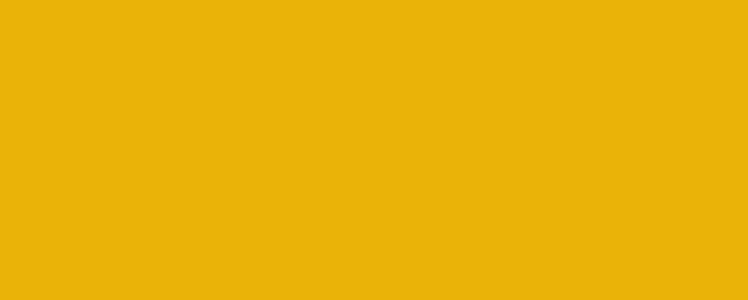
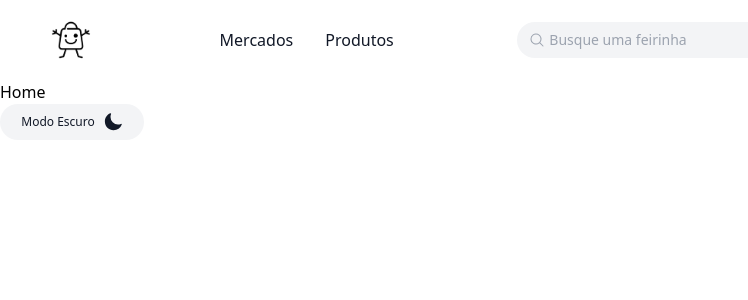
Before and after one commit to julioa-adl/feirinha, a React (Vite) app: page / in a window 1280 px wide. Before the commit this address had no page. Shown: the top 300 px of the page, without its empty margins (0-748 px from the left). Built offline with nearby package versions, Linux system fonts and the light colour scheme.

Commit message:
feat: private routes

```diff
--- a/src/App.tsx
+++ b/src/App.tsx
@@ -1,14 +1,41 @@
+import { useEffect } from 'react';
 import { BrowserRouter, Route, Routes } from 'react-router-dom';
+import Provider from './context/myProvider';
 import Login from './pages/Login';
 import Register from './pages/Register';
+import Home from './pages/Home';
+
+import PrivateRouter from './PrivateRouter';
 
 const App = () => {
+  const systemPreference = window.matchMedia('(prefers-color-scheme: dark)').matches;
+  const pageClasses = document.documentElement.classList;
+
+  useEffect(() => {
+    const localTheme = localStorage.getItem('theme');
+    if (!localTheme) return localStorage.setItem('theme', JSON.stringify(`${systemPreference && 'dark'}`));
+    if (localTheme !== null) {
+      if (JSON.parse(localTheme) !== 'dark') {
+        pageClasses.remove('dark');
+      } else {
+        pageClasses.add('dark');
+      }
+      return
+    }
+    systemPreference && pageClasses.add('dark');
+  }, []);
+
   return (
     <BrowserRouter>
-      <Routes>
-        <Route path={"/login"} element = { <Login /> }/>
-        <Route path={"/register"} element = { <Register /> }/>
-      </Routes>
+      <Provider>
+        <Routes>
+          <Route path={"/login"} element = { <Login /> }/>
+          <Route path={"/register"} element = { <Register /> }/>
+          <Route element = { <PrivateRouter /> }>
+            <Route path={"/"} element = { <Home /> }/>
+          </Route>
+        </Routes>
+      </Provider>
     </BrowserRouter>
   )
 }
--- /dev/null
+++ b/src/PrivateRouter.tsx
@@ -0,0 +1,23 @@
+import { Outlet, useNavigate } from 'react-router-dom';
+import { useEffect } from 'react';
+// import { Navigate } from "react-router-dom";
+// import context from './context/myContext';
+import { revalidateToken } from './helpers/httpClient';
+
+const PrivateRouter = () => {
+  const history = useNavigate();
+
+  const auth = async () => {
+    // const res = await revalidateToken();
+    // console.log(res)
+    // if (!res) return history('login')
+  }
+
+  useEffect(() => {
+    auth();
+  })
+
+  return <Outlet />
+}
+
+export default PrivateRouter;
--- /dev/null
+++ b/src/components/Navigator.tsx
@@ -0,0 +1,37 @@
+import logo from '../assets/feirinha-icon.png';
+import { Link } from 'react-router-dom';
+import { MagnifyingGlassIcon } from '@heroicons/react/24/solid';
+
+const Navigator = () => {
+  return(
+    <div className='flex justify-between items-center w-2/3 px-12 py-4'>
+      <img
+        className='h-12 dark:invert'
+        src={ logo }
+        alt="logo"
+      />
+      <div className='flex justify-between gap-8'>
+        <Link
+          to='login'
+          className='text-gray-900 hover:text-yellow-500 dark:text-gray-100 dark:hover:text-blue-400'
+        >Mercados</Link>
+        <Link
+          to='login'
+          className='text-gray-900 hover:text-yellow-500 dark:text-gray-100 dark:hover:text-blue-400'
+        >Produtos</Link>
+      </div>
+      <div className='relative'>
+        <MagnifyingGlassIcon
+          className='h-4 absolute text-gray-400 top-2.5 left-3'
+        />
+        <input
+          type="text"
+          placeholder='Busque uma feirinha'
+          className='rounded-full text-sm px-4 pl-8 py-2 w-72 bg-gray-100 focus:outline-none'
+        />
+      </div>
+    </div>
+  )
+}
+
+export default Navigator;
--- a/src/components/ToggleTheame.tsx
+++ b/src/components/ToggleTheame.tsx
@@ -1,23 +1,7 @@
 import { MoonIcon, SunIcon } from '@heroicons/react/24/solid';
-import { useEffect } from 'react';
 
 function ToggleTheme() {
-  const systemPreference = window.matchMedia('(prefers-color-scheme: dark)').matches;
   const pageClasses = document.documentElement.classList;
-
-
-  useEffect(() => {
-    const localTheme = localStorage.getItem('theme');
-    if (localTheme !== null) {
-      if (JSON.parse(localTheme) !== 'dark') {
-        pageClasses.remove('dark');
-      } else {
-        pageClasses.add('dark');
-      }
-      return
-    }
-    systemPreference && pageClasses.add('dark');
-  }, []);
 
   const toggle = () => {
     const localTheme = localStorage.getItem('theme');
--- /dev/null
+++ b/src/context/myContext.tsx
@@ -0,0 +1,5 @@
+import { createContext } from 'react';
+
+const context = createContext();
+
+export default context;
--- /dev/null
+++ b/src/context/myProvider.tsx
@@ -0,0 +1,18 @@
+import { useMemo, useEffect } from 'react';
+import MyContext from './myContext';
+
+function Provider({ children }) {
+  const teste = false
+
+  const contextValue = useMemo(() => ({
+    teste,
+  }), []);
+
+  return (
+    <MyContext.Provider value={ contextValue }>
+      {children}
+    </MyContext.Provider>
+  );
+}
+
+export default Provider;
--- a/src/helpers/httpClient.ts
+++ b/src/helpers/httpClient.ts
@@ -1,6 +1,6 @@
 import axios from 'axios';
 
-const backendUrl = (endpoint: string) => `https://feirinha-beckend-317l2alk2-julioa-adl.vercel.app/${endpoint}`;
+const backendUrl = (endpoint: string) => `https://feirinha-beckend.vercel.app/${endpoint}`;
 
 type Iuser = {
   name?: string,
@@ -22,11 +22,9 @@ const loginUser = async ({ email, password }: Iuser) => {
       },
     });
     const { token } = res.data;
-    const saveToken = {
-      token,
-    };
+
     axios.defaults.headers.post.authorization = token;
-    localStorage.setItem('user', JSON.stringify(saveToken));
+    localStorage.setItem('userTokenFeirinha', JSON.stringify(token));
     return res;
   } catch (err) {
     return err;
@@ -42,18 +40,41 @@ const registUser = async ({ name, email, password, birthday, role = 'User' }: Iu
       },
     );
     const { token } = res.data;
-    const saveToken = {
-      token,
-    };
+
     axios.defaults.headers.post.authorization = token;
-    localStorage.setItem('user', JSON.stringify(saveToken));
+    localStorage.setItem('userTokenFeirinha', JSON.stringify(token));
     return res;
   } catch (err) {
     return err;
   }
 };
 
+const revalidateToken = async (): Promise<boolean> => {
+  const localToken = localStorage.getItem('userTokenFeirinha');
+  if (localToken === null) return false;
+  const token = JSON.parse(localToken)
+  console.log(token)
+  try {
+    const res = await axios({
+      method: "post",
+      url: backendUrl('revalidate'),
+      data: {},
+      headers: {
+        Authorization: token
+      },
+    });
+    console.log(res.data.message)
+    if (res.data.message === 'Valid Token!') {
+      return true;
+    }
+    return false;
+  } catch (err) {
+    return false;
+  }
+};
+
 export {
   loginUser,
   registUser,
+  revalidateToken,
 }
--- /dev/null
+++ b/src/pages/Home.tsx
@@ -0,0 +1,15 @@
+import Navigator from "../components/Navigator";
+import ToggleTheme from '../components/ToggleTheame';
+
+const Home = () => {
+  return(
+    <div className="bg-white h-screen dark:bg-gray-900">
+      <Navigator />
+      <h1 className="dark:text-gray-100">Home</h1>
+      <ToggleTheme />
+
+    </div>
+  )
+}
+
+export default Home;
--- a/src/pages/Login.tsx
+++ b/src/pages/Login.tsx
@@ -14,7 +14,7 @@ const Login = () => {
   })
   const [loading, setLoading] = useState(false);
   const [disable, setDisable] = useState(true);
-  const [error, setError] = useState(false)
+  const [error, setError] = useState(false);
 
   const history = useNavigate();
 
@@ -23,6 +23,9 @@ const Login = () => {
     setLoading(true);
     const res = await loginUser(values);
     console.log(res);
+    if (res.status === 200) {
+      history('/')
+    }
     setLoading(false);
     if (!res.status) {
       setError(true)
@@ -60,7 +63,7 @@ const Login = () => {
     <div
       className= "h-screen w-screen bg-market dark:bg-gray-900 dark:bg-market-75 m-auto flex flex-col justify-evenly items-center">
       <form className="relative flex flex-col gap-8 items-center">
-        <img src={logo} className="w-36 mb-8 dark:invert"/>
+        <img src={logo} alt='logo' className="w-36 mb-8 dark:invert"/>
         <div className="relative">
           <UserIcon className="h-5 absolute text-gray-800 top-2.5 left-3"/>
           <input
--- a/src/pages/Register.tsx
+++ b/src/pages/Register.tsx
@@ -67,7 +67,7 @@ const Register = () => {
   return (
     <div className= "h-screen w-screen bg-blue-400 bg-market dark:bg-gray-900 dark:bg-market-75 m-auto flex flex-col justify-evenly items-center">
       <form className="relative flex flex-col gap-6 items-center">
-        <img src={logo} className="w-36 dark:invert"/>
+        <img src={logo} alt='logo' className="w-36 dark:invert"/>
         <div className="relative">
           <UserIcon className="h-5 absolute text-gray-800 top-2.5 left-3"/>
           <input
```
Also changed, not shown: src/assets/feirinha-icon.png (added), 1 other file (tests, documents, lock files or other folders).
